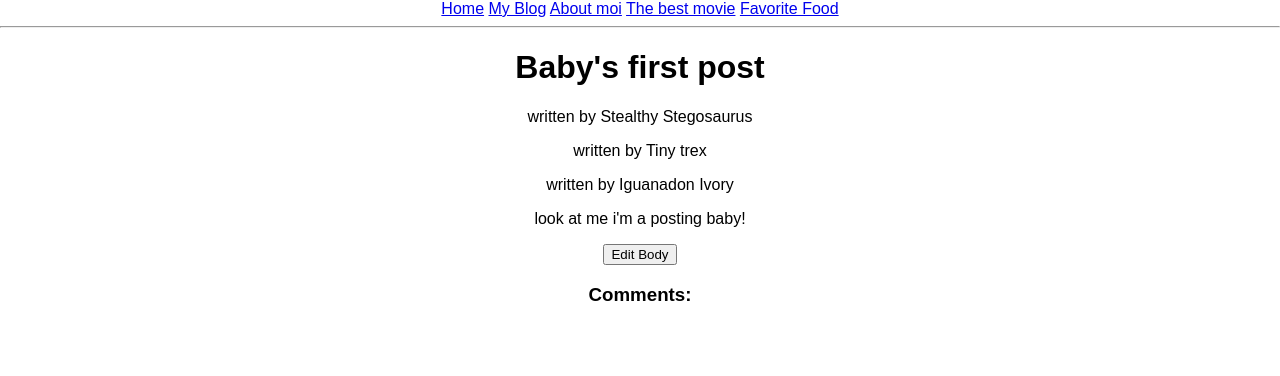
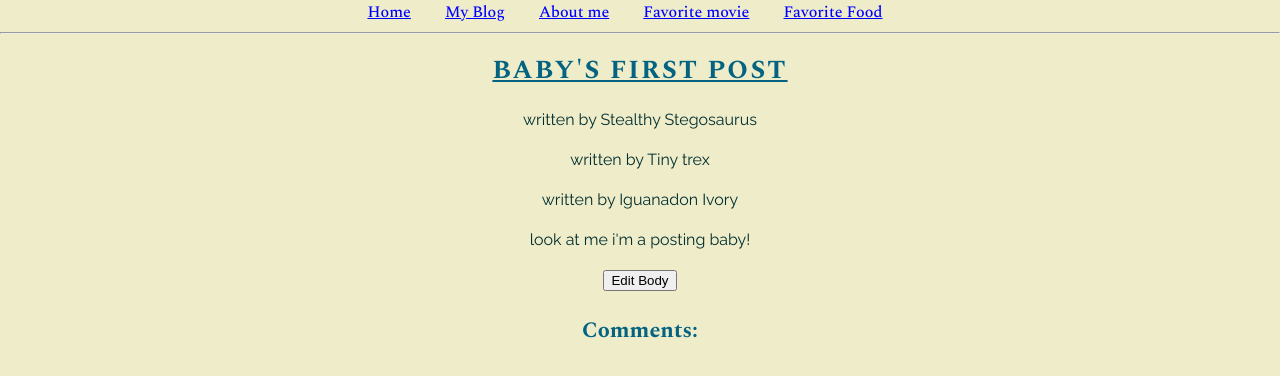
Before and after one commit to beewhoo/first-react-practice, a React (Create React App) app: page /blog in a window 1280 px wide. Shown: the top 376 px of the page. Built offline with nearby package versions, Linux system fonts and the light colour scheme.

Commit message:
added css for the app, added about and movie component

```diff
--- a/src/About.js
+++ b/src/About.js
@@ -0,0 +1,10 @@
+import React from 'react';
+
+const About =  () => (
+  <div>
+    <h2> About me! </h2>
+    <p> I love learning React </p>
+  </div>
+)
+
+export default About
--- a/src/App.css
+++ b/src/App.css
@@ -1,3 +1,62 @@
+
+@import url('https://fonts.googleapis.com/css?family=Spectral:500,700');
+@import url('https://fonts.googleapis.com/css?family=Raleway:400,400i,600i');
+
+a {
+  margin: 20px 30px 0px 0px;
+  font-family: "Spectral", serif;
+  color: blue;
+}
+
+body {
+  font-size: 16px;
+  line-height: 1.5;
+  color: #002F2F;
+  font-family: "Raleway", sans-serif;
+}
+
+li {
+  font-style: italic;
+}
+
+ol {
+  font-weight: bold;
+}
+
+body {
+  background: #EFECCA;
+}
+
+h1 {
+  font-size: 26px;
+  color: #046380;
+  text-transform: uppercase;
+  text-decoration: underline;
+  text-align: center;
+  letter-spacing: 2px;
+  font-family: "Spectral", serif;
+}
+
+h2 {
+  font-size: 24px;
+  color: #046380;
+  text-align: center;
+  font-family: "Spectral", serif;
+}
+
+h3 {
+  font-size: 22px;
+  color: #046380;
+  text-align: center;
+  font-family: "Spectral", serif;
+}
+
+li {
+
+  list-style: none;
+}
+
+
 .App {
   text-align: center;
 }
@@ -14,10 +73,6 @@
   color: white;
 }
 
-.App-title {
-  font-size: 1.5em;
-}
-
 .App-intro {
   font-size: large;
 }
--- a/src/App.js
+++ b/src/App.js
@@ -36,8 +36,8 @@ const App = () => (
       <nav>
         <Link to="/">Home</Link>{' '}
         <Link to="/blog">My Blog</Link>{' '}
-        <Link to="/about">About moi</Link>{' '}
-        <Link to="/movie">The best movie</Link>{' '}
+        <Link to="/about">About me</Link>{' '}
+        <Link to="/movie">Favorite movie</Link>{' '}
         <Link to="/food">Favorite Food</Link>
       </nav>
 
@@ -47,7 +47,6 @@ const App = () => (
       <Route path="/about" component={About}/>
       <Route path="/movie" component={Movie}/>
       <Route path="/food" component={Food}/>
-
       <Route path="/blog" component={
         () => (<Blog title={post.title}
                   allAuthors={post.authors}
--- a/src/Movie.js
+++ b/src/Movie.js
@@ -0,0 +1,16 @@
+import React from 'react';
+
+const Movie = () => (
+
+  <div>
+  <h2> Favorite movies </h2>
+    <ul>
+      <li>Matrix</li>
+      <li>Shawsank Redempotion</li>
+      <li>Pulp Fiction</li>
+      <li>Scarface</li>
+    </ul>
+  </div>
+)
+
+export default Movie
```
